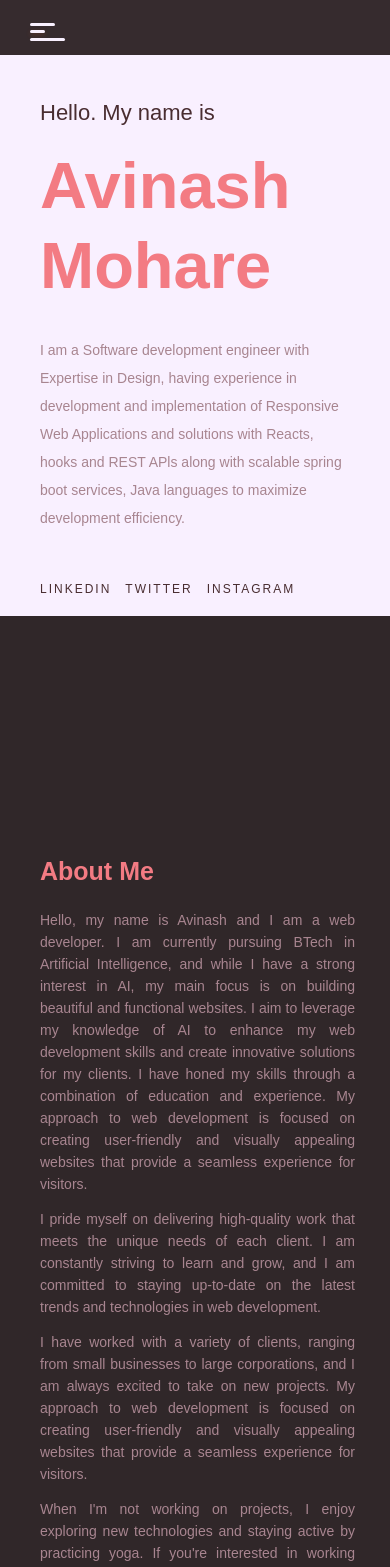
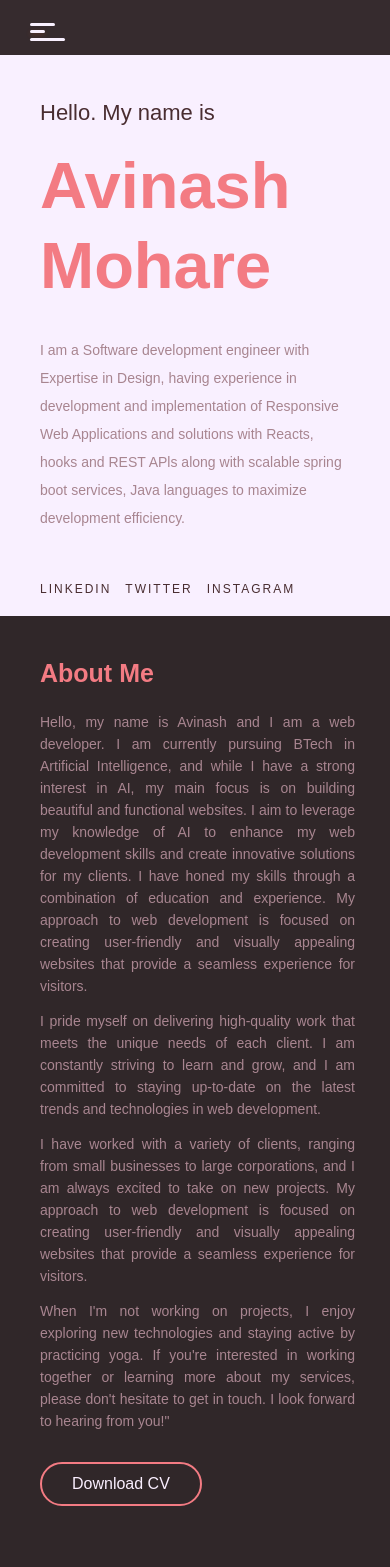
Before and after one commit to AvinashMohare/Portfolio, a Next.js app: page /portfolio in a window 390 px wide. Shown: the top 1567 px of the page. Built offline with nearby package versions, Linux system fonts and the light colour scheme; grey boxes are pictures that could not be loaded.

Commit message:
Minor Bugs

```diff
--- a/src/styles/About.module.scss
+++ b/src/styles/About.module.scss
@@ -160,7 +160,7 @@
         // width: 100%;
         // background-color: red;
 
-        margin: 0px 58px 0 58px;
+        margin: 50px 58px 0 58px;
 
         .heading {
             // color: #f37b83;
@@ -208,12 +208,12 @@
     }
 }
 
-@media screen and (max-width: 600px) {
+@media screen and (max-width: 601px) {
     .rootAbout {
         // width: 100%;
         // background-color: red;
 
-        margin: 0px 50px 0 40px;
+        margin: 40px 50px 0 40px;
 
         .heading {
             // color: #f37b83;
@@ -263,7 +263,7 @@
 
 @media screen and (max-width: 479px) {
     .rootAbout {
-        margin: 10px 35px 0 40px;
+        margin: 40px 35px 0 40px;
 
         .heading {
             // color: #f37b83;
@@ -313,7 +313,7 @@
 
 @media screen and (max-width: 401px) {
     .rootAbout {
-        margin: 10px 35px 0 40px;
+        margin: 40px 35px 0 40px;
 
         .button {
             margin-top: 30px;
--- a/src/styles/Landing.module.scss
+++ b/src/styles/Landing.module.scss
@@ -852,6 +852,7 @@
         }
 
         .right {
+            display: none;
             // display: none;
             // height: 100vh;
             // width: 400px;
@@ -1062,7 +1063,7 @@
         }
 
         .right {
-            // display: none;
+            display: none;
             // height: 100vh;
             // width: 400px;
             border: none;
@@ -1169,6 +1170,7 @@
         }
 
         .right {
+            display: none;
             // display: none;
             // height: 100vh;
             // width: 400px;
@@ -1192,6 +1194,7 @@
         .center {
             padding-top: 0px;
             z-index: 1000;
+            // height: fit-content;
             height: fit-content;
 
             width: 100%;
@@ -1276,6 +1279,7 @@
         }
 
         .right {
+            display: none;
             // display: none;
             // height: 100vh;
             // width: 400px;
```
